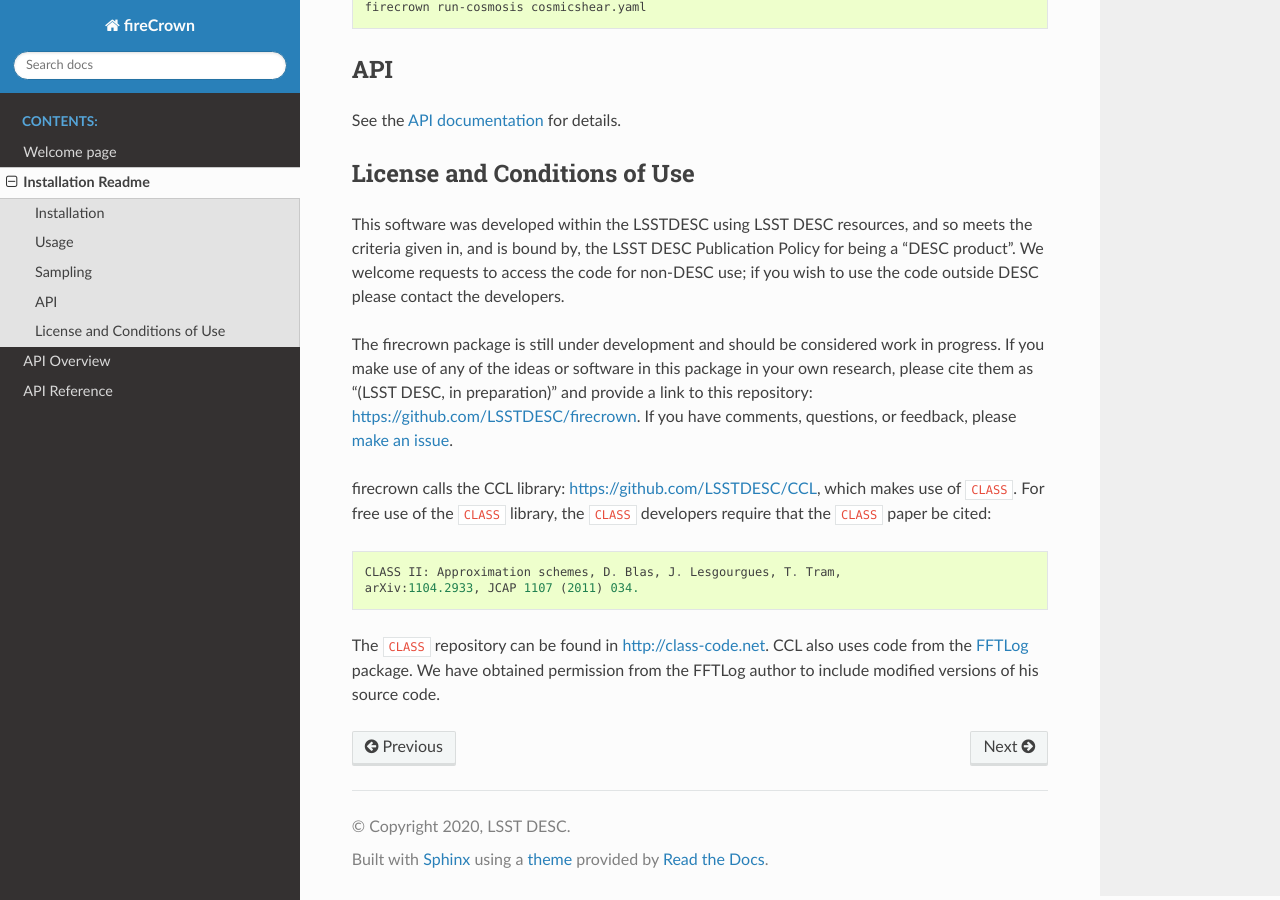
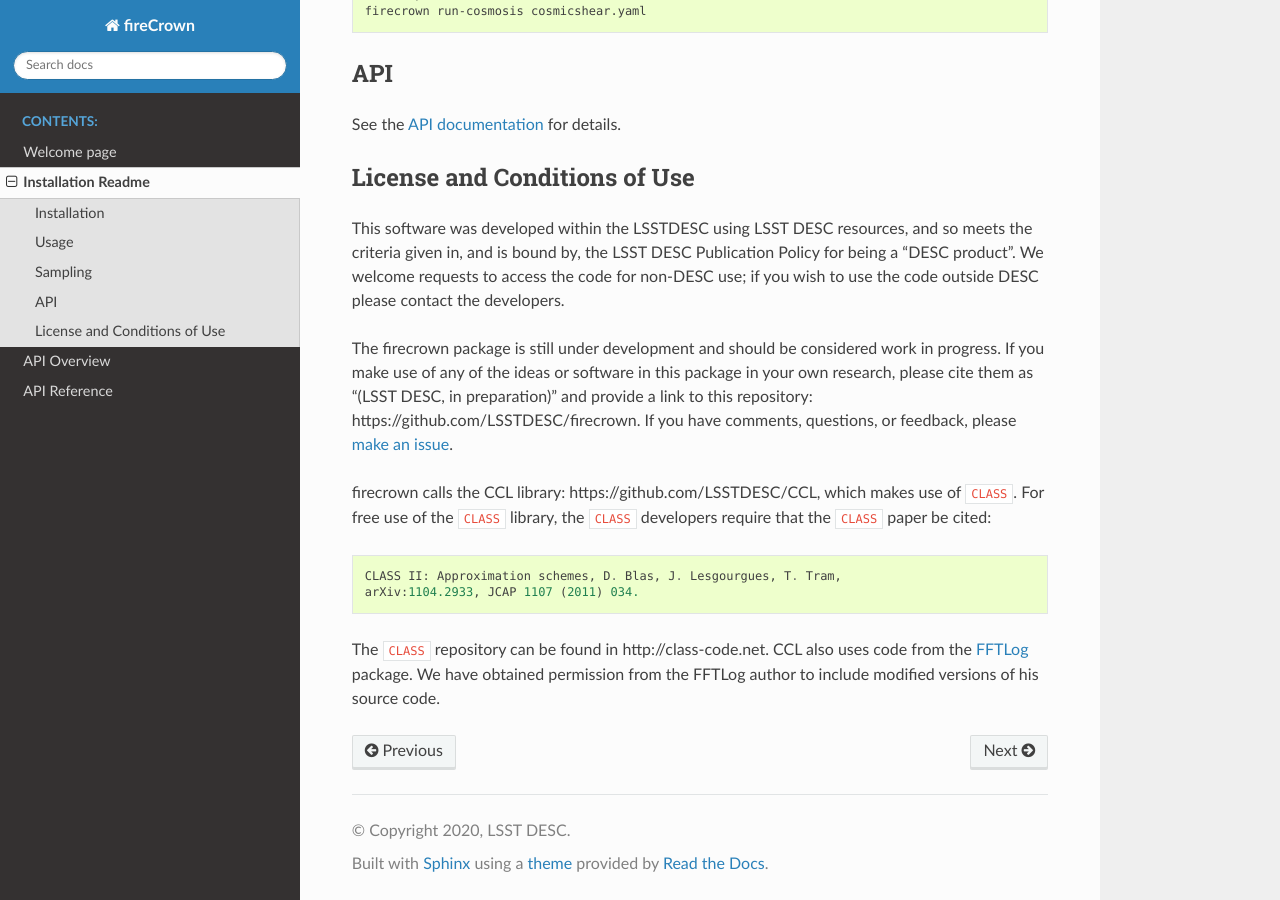
Before and after one commit to LSSTDESC/firecrown, a Sphinx documentation site: the page built from docs/README.md, in a window 1280 px wide and 900 px high, scrolled down 1079 px. Built offline with Sphinx 7.4.7 and the Read the Docs theme 2.0.0, drawn with Linux system fonts in a browser that asks for light colours; part of the change alters nothing that is shown.

Commit message:
extension issues

```diff
--- a/docs/conf.py
+++ b/docs/conf.py
@@ -74,8 +74,7 @@ extensions = [
     'sphinx.ext.ifconfig',
     'sphinx.ext.viewcode',
     'sphinx.ext.mathjax',
-    'sphinx.ext.napoleon',
-    'm2r'
+    'sphinx.ext.napoleon'
 ]
 
 # Add any paths that contain templates here, relative to this directory.
```
